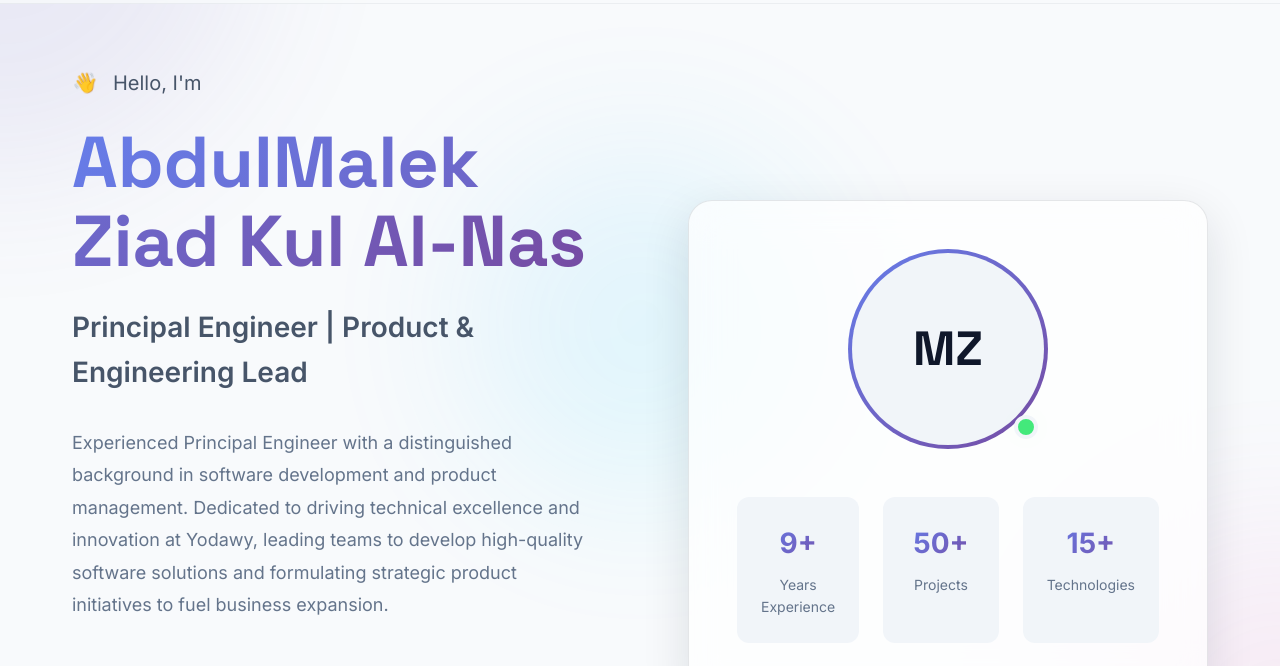
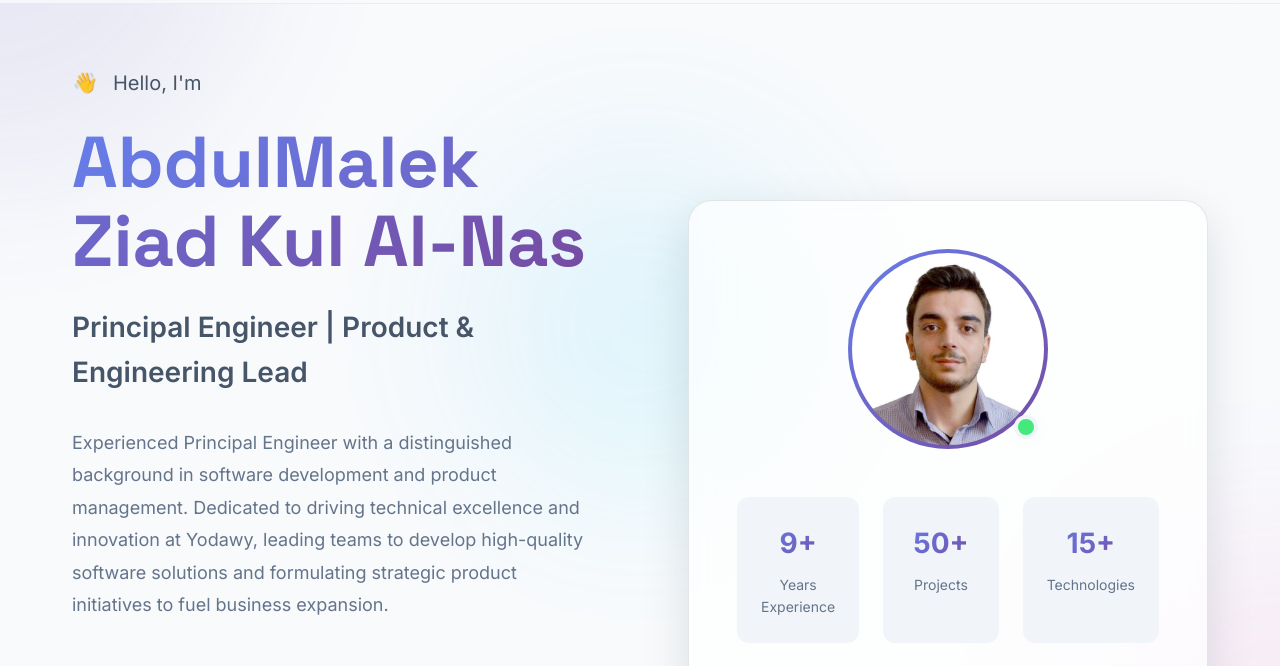
Before and after one commit to Malek94z/blog, a website built with Vite: page index.html in a window 1280 px wide. Shown: the part 77-743 px from the top of the page. Built offline with nearby package versions, Linux system fonts and the light colour scheme; no server answers; animation ran at ten frames a second.

Commit message:
feat: Replace text avatar with a profile image and add corresponding styling.

```diff
--- a/index.html
+++ b/index.html
@@ -122,7 +122,9 @@
                     <div class="profile-card">
                         <div class="profile-image-wrapper">
                             <div class="profile-image">
-                                <div class="avatar-placeholder">MZ</div>
+                                <div class="avatar-placeholder">
+                                    <img src="/assets/images/profile.jpg" alt="Malek Ziad">
+                                </div>
                             </div>
                             <div class="status-indicator"></div>
                         </div>
--- a/styles.css
+++ b/styles.css
@@ -535,6 +535,14 @@ body {
     font-weight: 700;
     font-family: var(--font-display);
     color: var(--text-primary);
+    overflow: hidden;
+}
+
+.avatar-placeholder img {
+    width: 100%;
+    height: 100%;
+    object-fit: cover;
+    display: block;
 }
 
 .status-indicator {
```
Also changed, not shown: assets/images/profile.jpg (added).
